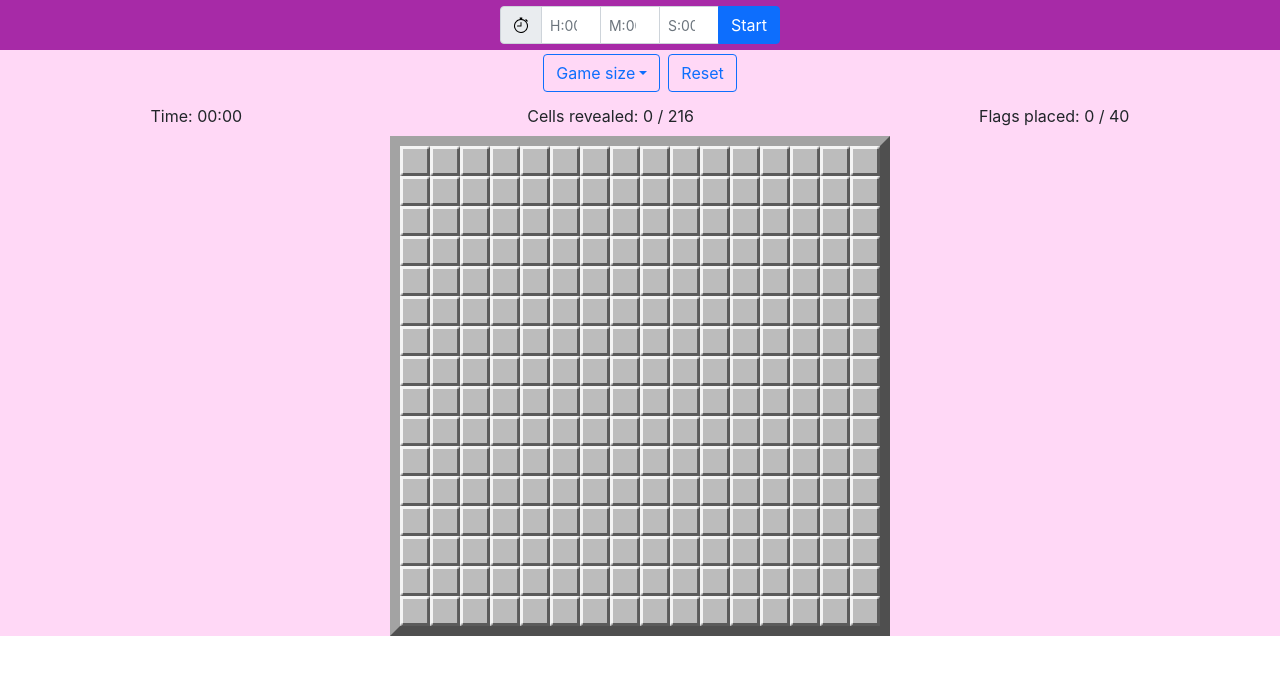
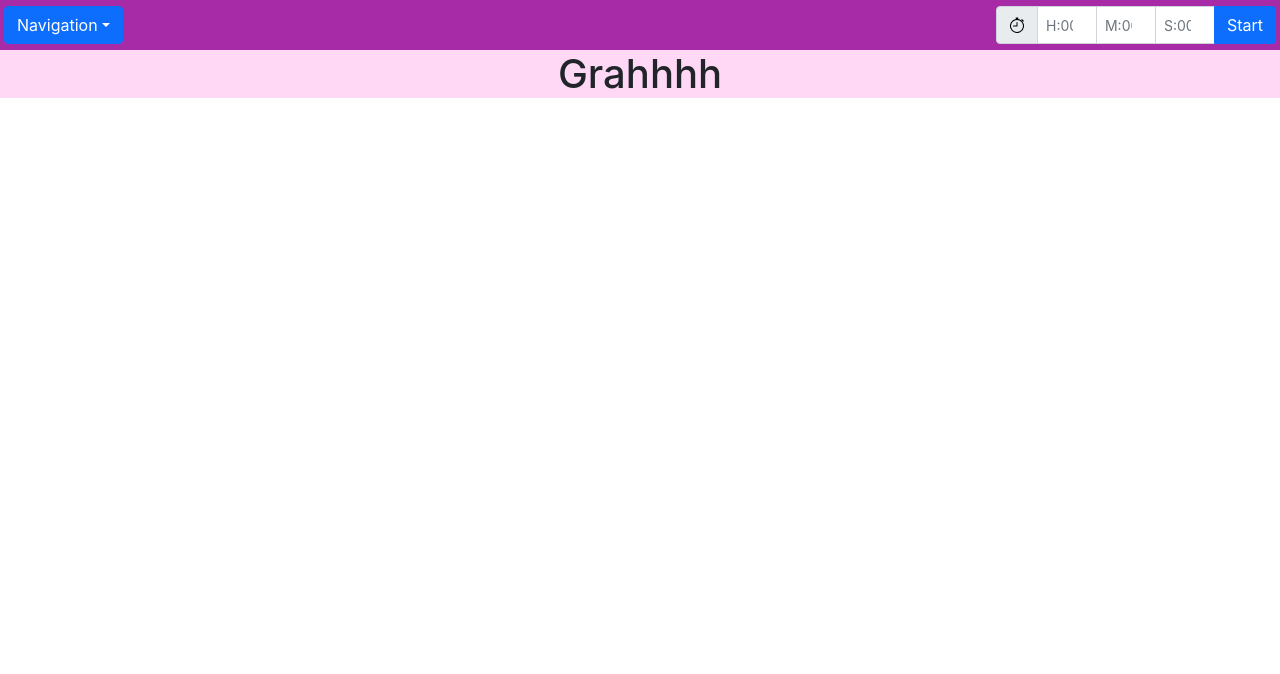
Before and after one commit to stormytuna/timewasters, a React (Create React App) app: page /about in a window 1280 px wide. Shown: the top 674 px of the page. Built offline with nearby package versions, Linux system fonts and the light colour scheme.

Commit message:
Add routing

```diff
--- a/package.json
+++ b/package.json
@@ -9,6 +9,7 @@
     "react": "^18.2.0",
     "react-bootstrap": "^2.7.2",
     "react-dom": "^18.2.0",
+    "react-router-dom": "^6.8.1",
     "react-scripts": "5.0.1",
     "react-timer-hook": "^3.0.5",
     "web-vitals": "^2.1.4"
--- a/src/App.js
+++ b/src/App.js
@@ -1,12 +1,17 @@
 import { Navbar } from "./components/Navbar";
 import { Minesweeper } from "./games/minesweeper/components/Minesweeper";
+import { About } from "./components/About"
+import { Route, Routes } from "react-router-dom"
 import "./styles/App.css";
 
 function App() {
   return (
     <div className="App">
       <Navbar />
-      <Minesweeper />
+      <Routes>
+        <Route path="minesweeper" element={<Minesweeper />} />
+        <Route path="about" element={<About />} />
+      </Routes>
     </div>
   );
 }
--- /dev/null
+++ b/src/components/About.jsx
@@ -0,0 +1,7 @@
+export function About() {
+	return (
+		<div className="About">
+			<h1>Grahhhh</h1>
+		</div>
+	);
+}
--- a/src/components/Navbar.jsx
+++ b/src/components/Navbar.jsx
@@ -1,9 +1,20 @@
 import "../styles/Navbar.css";
 import { Alarm } from "./Alarm";
+import { DropdownButton, Dropdown } from "react-bootstrap";
+import { Link } from "react-router-dom";
 
 export function Navbar() {
 	return (
-		<div className="Navbar d-flex align-items-center justify-content-center p-1">
+		<div className="Navbar d-flex align-items-center justify-content-between p-1">
+			<DropdownButton title="Navigation" id="nav-dropdown">
+				<Dropdown.Item>
+					<Link to="minesweeper">Minesweeper</Link>
+				</Dropdown.Item>
+				<Dropdown.Divider />
+				<Dropdown.Item>
+					<Link to="about">About</Link>
+				</Dropdown.Item>
+			</DropdownButton>
 			<Alarm />
 		</div>
 	);
--- a/src/index.js
+++ b/src/index.js
@@ -2,10 +2,13 @@ import React from "react";
 import ReactDOM from "react-dom/client";
 import "./styles/index.css";
 import App from "./App";
+import { BrowserRouter } from "react-router-dom"
 
 const root = ReactDOM.createRoot(document.getElementById("root"));
 root.render(
   <React.StrictMode>
-    <App />
+    <BrowserRouter>
+      <App />
+    </BrowserRouter>
   </React.StrictMode>
 );
```
Also changed, not shown: 1 other file (tests, documents, lock files or other folders).
